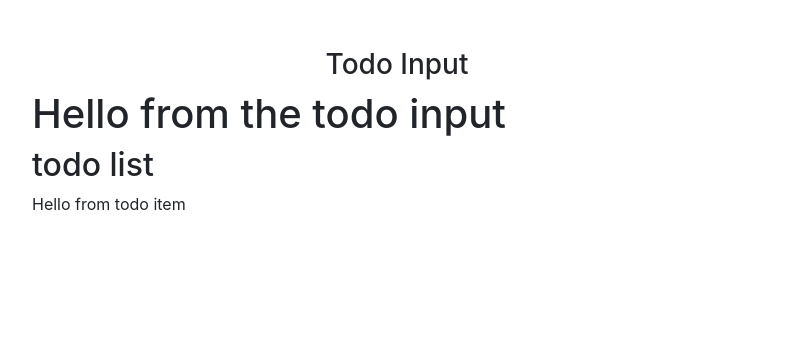
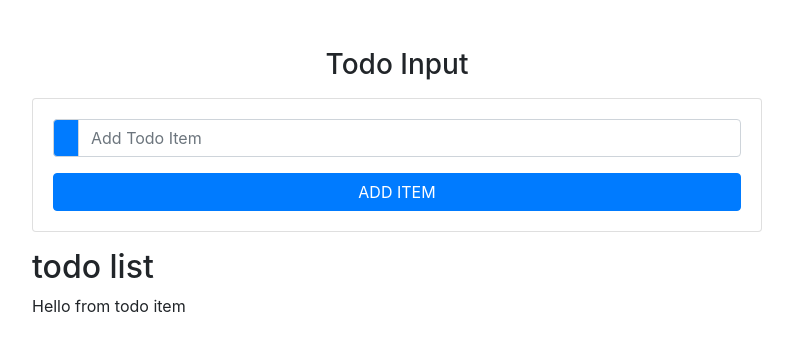
Before and after one commit to ed-f-jones/react-todo-list, a React (Create React App) app: page / in a window 1280 px wide. Shown: the top 350 px of the page, without its empty margins (243-1036 px from the left). Built offline with nearby package versions, Linux system fonts and the light colour scheme.

Commit message:
work on styling todo inputs

```diff
--- a/src/components/TodoInput.js
+++ b/src/components/TodoInput.js
@@ -2,10 +2,22 @@
 
 export default class TodoInput extends Component {
     render() {
+        const {item, handleChange, handleSubmit, editItem} = this.props;
         return (
-            <h1>
-                Hello from the todo input
-            </h1>
+            <div className="card card-body my-3">
+                <form onSubmit={handleSubmit}>
+                    <div className="input-group">
+                        <div className="input-group-prepend">
+                            <div className=" input-group-text bg-primary text-white">
+                                <i className="fas fa-book"/>
+                            </div>
+                        </div>
+                        <input type="text" className="form-control text-capitalize" placeholder="add todo item"
+                        value={item} onChange={handleChange}/>
+                    </div>
+                    <button type="submit" className="btn btn-block btn-primary mt-3 text-uppercase" > add item</button>
+                </form>
+            </div>
         )
     }
 }
```
